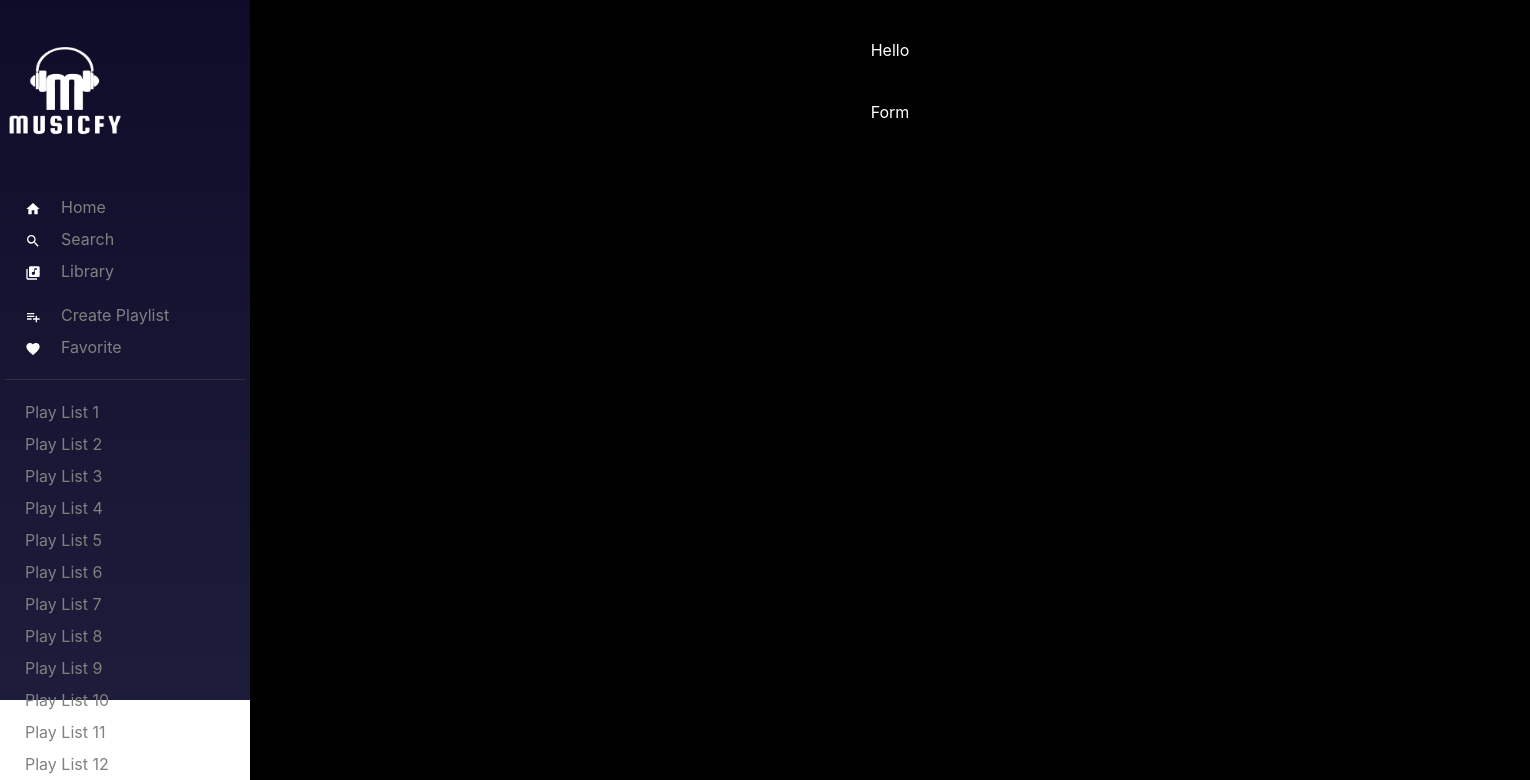
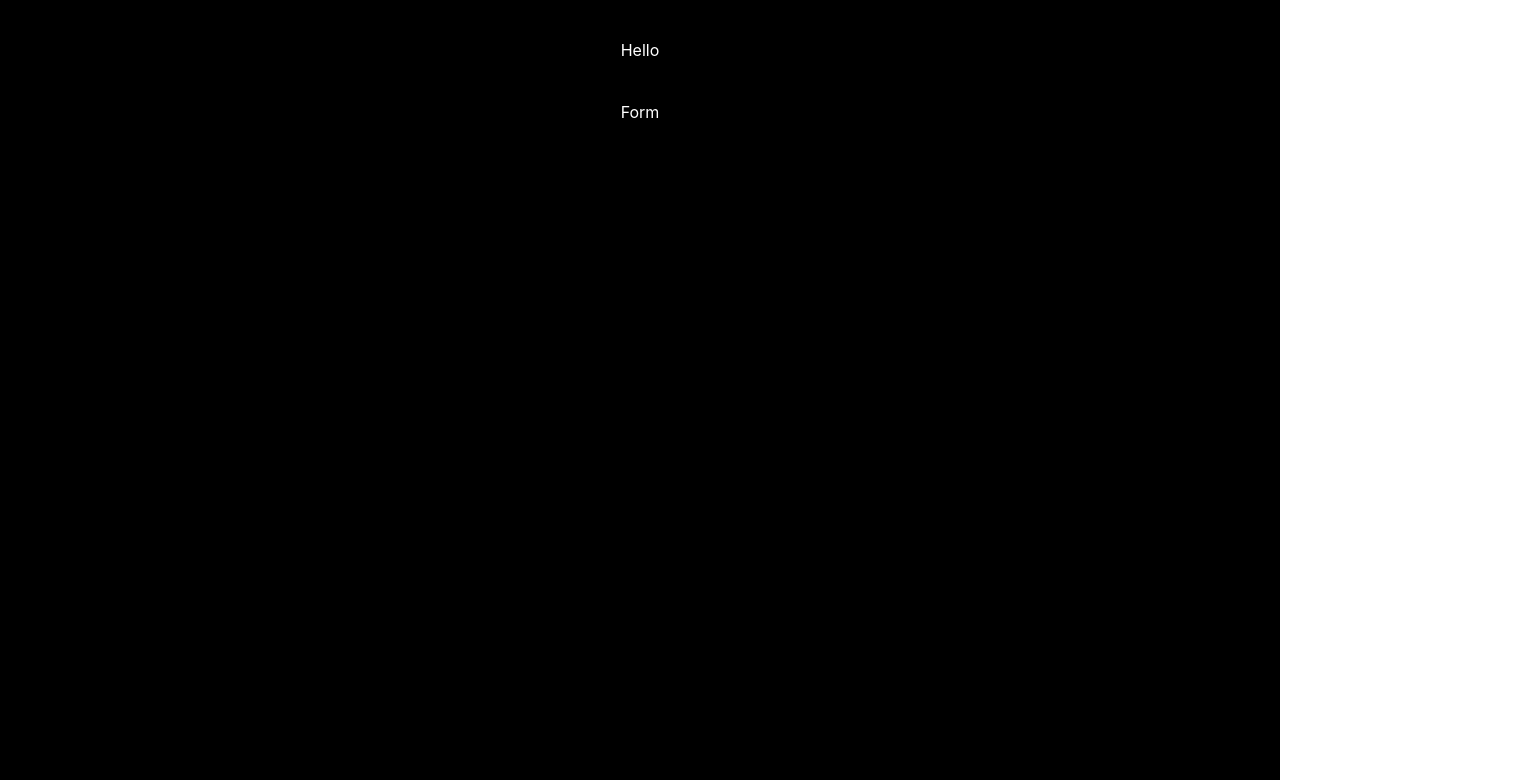
Before and after one commit to Brunno-DaSilva/musicfy-next-ts-react, a Next.js app: page /signup in a window 1280 px wide. Shown: the top 780 px of the page, 1530 px wide, since content can reach past the window. Built offline with nearby package versions, Linux system fonts and the light colour scheme.

Commit message:
hide menu while signin/signup route are activated

```diff
--- a/pages/_app.tsx
+++ b/pages/_app.tsx
@@ -34,9 +34,13 @@ const theme = extendTheme({
 function MyApp({ Component, pageProps }) {
   return (
     <ChakraProvider theme={theme}>
-      <PlayerLayout>
+      {Component.authPage ? (
         <Component {...pageProps} />
-      </PlayerLayout>
+      ) : (
+        <PlayerLayout>
+          <Component {...pageProps} />
+        </PlayerLayout>
+      )}
     </ChakraProvider>
   );
 }
```
